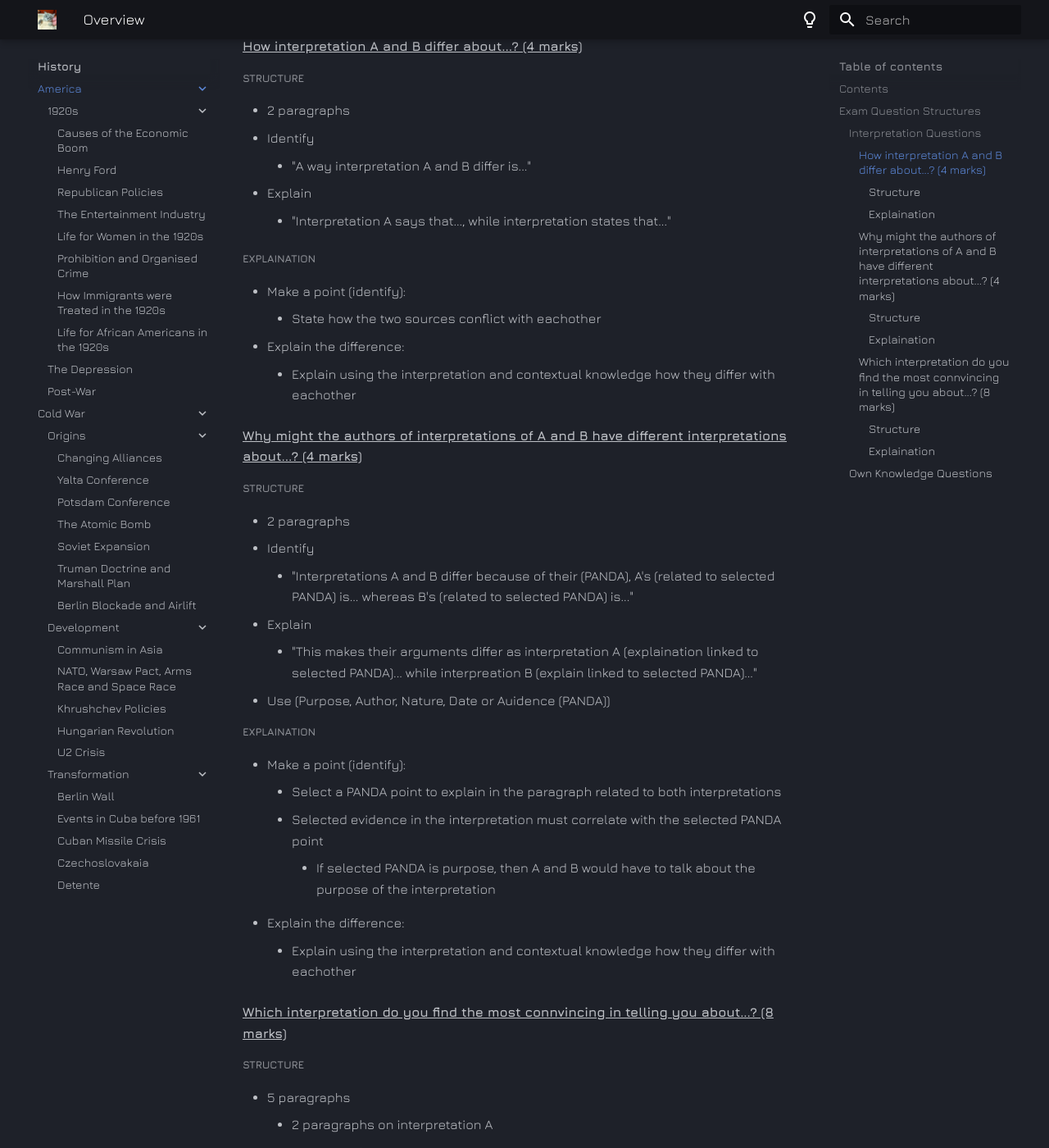
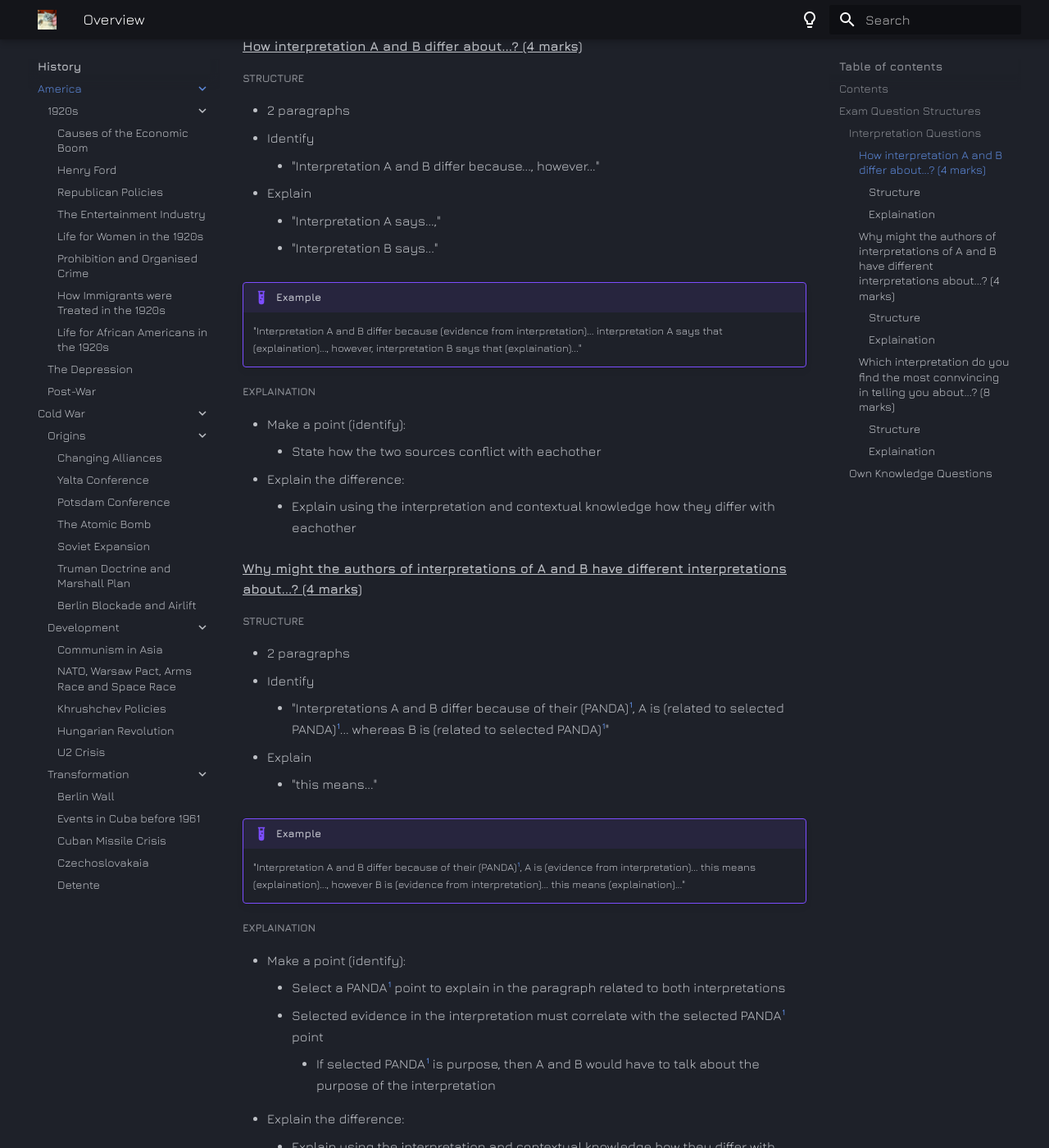
Before and after one commit to public-archive-docs/revision_archive, an MkDocs documentation site: the page built from docs/history/america/index.md, in a window 1280 px wide and 1400 px high, scrolled down 464 px. Shown: the whole window at 82% size. Built offline with MkDocs 1.6.1 and Material for MkDocs 9.7.7, drawn with Linux system fonts in a browser that asks for light colours; some of the changed text lies outside the part shown.

Commit message:
improve America interpretation question examples to be less verbose (#6)

```diff
--- a/docs/history/america/index.md
+++ b/docs/history/america/index.md
@@ -1,4 +1,6 @@
 # America
+
+[^1]: Purpose, Author, Nature, Date, Auidence
 
 ## Contents
 
@@ -16,9 +18,13 @@
 
 - 2 paragraphs
 - Identify
-	- "A way interpretation A and B differ is..."
+	- "Interpretation A and B differ because..., however..."
 - Explain
-	- "Interpretation A says that..., while interpretation states that..."
+	- "Interpretation A says...,"
+	- "Interpretation B says..."
+
+!!! example
+	"Interpretation A and B differ because (evidence from interpretation)... interpretation A says that (explaination)..., however, interpretation B says that (explaination)..."
 
 ##### Explaination
 
@@ -33,17 +39,19 @@
 
 - 2 paragraphs
 - Identify
-	- "Interpretations A and B differ because of their (PANDA), A's (related to selected PANDA) is... whereas B's (related to selected PANDA) is..."
+	- "Interpretations A and B differ because of their (PANDA)[^1], A is (related to selected PANDA)[^1]... whereas B is (related to selected PANDA)[^1]"
 - Explain
-	- "This makes their arguments differ as interpretation A (explaination linked to selected PANDA)... while interpreation B (explain linked to selected PANDA)..."
-- Use (Purpose, Author, Nature, Date or Auidence (PANDA))
+	- "this means..."
+
+!!! example
+	"Interpretation A and B differ because of their (PANDA)[^1], A is (evidence from interpretation)... this means (explaination)..., however B is (evidence from interpretation)... this means (explaination)..."
 
 ##### Explaination
 
 - Make a point (identify):
-	- Select a PANDA point to explain in the paragraph related to both interpretations
-	- Selected evidence in the interpretation must correlate with the selected PANDA point
-		- If selected PANDA is purpose, then A and B would have to talk about the purpose of the interpretation
+	- Select a PANDA[^1] point to explain in the paragraph related to both interpretations
+	- Selected evidence in the interpretation must correlate with the selected PANDA[^1] point
+		- If selected PANDA[^1] is purpose, then A and B would have to talk about the purpose of the interpretation
 - Explain the difference:
 	- Explain using the interpretation and contextual knowledge how they differ with eachother
 
@@ -58,11 +66,14 @@
 		- State which interpretation is the most convincing (A/B)
 		- Give a reason why the selected interpretation is most convincing
 		- Give a reason why you have rejected the other interpretation
-- No PANDA
+- No PANDA[^1]
 - Identify
 	- "Interpretation A/B states that..."
 - Explain
 	- "This is convincing because..."
+
+!!! example
+	"A reason why A is convincing is because it says that (evidence from interpretation). This is convincing because (explaination)..."
 
 ##### Explaination
 
```
